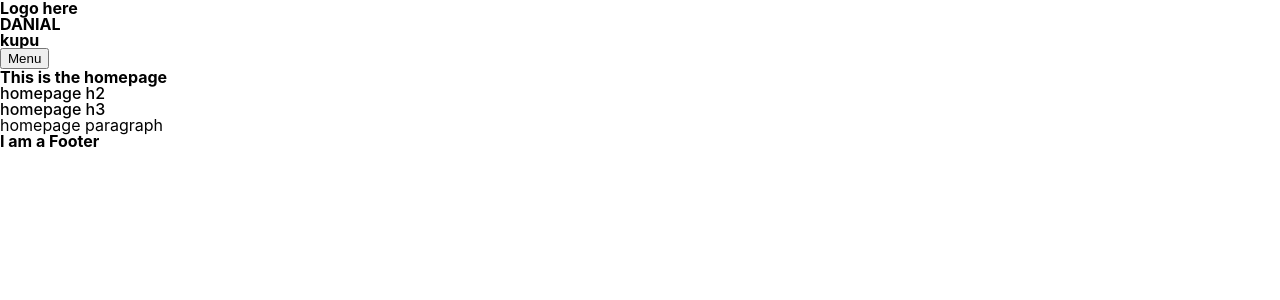
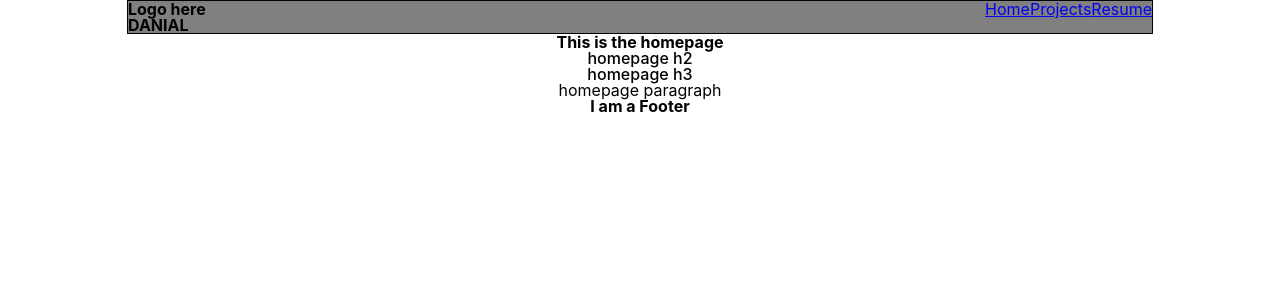
Before and after one commit to danialabubakar91/portfolio, a React (Vite) app: page / in a window 1280 px wide. Shown: the top 300 px of the page. Built offline with nearby package versions, Linux system fonts and the light colour scheme.

Commit message:
Setup menu with media query

```diff
--- a/src/App.css
+++ b/src/App.css
@@ -11,3 +11,9 @@ h1{
 h2, h3{
     font-weight:500;
 }
+
+#root{
+    display:flex;
+    flex-direction:column;
+    align-items: center;
+}
--- /dev/null
+++ b/src/components/Header.css
@@ -0,0 +1,23 @@
+header{
+    display:flex;
+    flex-direction:row;
+    justify-content: center;
+    width:80%;
+    justify-content: space-between;
+    border:1px solid black;
+    background-color: gray;
+}
+
+.menu-nav{
+    display:none;
+}
+
+@media only screen and (min-width:576px){
+    .menu-btn{
+        display:none;
+    }
+
+    .menu-nav{
+        display:block;
+    }
+}
--- a/src/components/Header.tsx
+++ b/src/components/Header.tsx
@@ -1,7 +1,5 @@
-import Result from './Menu/index.tsx'
-// import Menu from './Menu/Menu.tsx'
-// import MenuButton from './Menu/MenuButton.tsx'
-
+import Menu from './Menu/index.tsx'
+import './Header.css'
 
 const Header:React.FC = () => {
     return(
@@ -10,9 +8,14 @@ const Header:React.FC = () => {
                 <h1>Logo here</h1>
                 <h1>DANIAL</h1>
             </div>
-            <Result shalin={"kupu"}>
-                <Result.Button>Menu</Result.Button>
-            </Result>
+            <Menu>
+                <Menu.Button>Menu</Menu.Button>
+                <Menu.Dropdown>
+                    <Menu.Item path={"/"}>Home</Menu.Item>
+                    <Menu.Item path={"/projects"}>Projects</Menu.Item>
+                    <Menu.Item path={"/resume"}>Resume</Menu.Item>
+                </Menu.Dropdown>
+            </Menu>
         </header>
     )
 }
--- a/src/components/Menu/Menu.tsx
+++ b/src/components/Menu/Menu.tsx
@@ -3,36 +3,15 @@ import React from 'react'
 
 interface Props {
     children : React.ReactNode;
-    shalin: string
 }
 
 
-const Menu:React.FC<Props> = ({children,shalin}:Props) => {
+const Menu:React.FC<Props> = ({children}:Props) => {
     return(
-        <div>
-            <h1>{shalin}</h1>
+        <div className="menu">
             {children}
         </div>
     )
 }
 
 export default Menu;
-
-// import React from 'react'
-
-// type Props = {
-//     children: React.ReactNode;
-//     shalin: string
-// }
-
-
-// const Menu:React.FC<Props> = (props: Props) => {
-//     return(
-//         <div>
-//             <h1>{props.shalin}</h1>
-//             {props.children}
-//         </div>
-//     )
-// }
-
-// export default Menu;
--- a/src/components/Menu/MenuButton.tsx
+++ b/src/components/Menu/MenuButton.tsx
@@ -6,7 +6,7 @@ interface Props {
 
 const MenuButton:React.FC<Props> = ({children}:Props) => {
     return(
-        <button>{children}</button>
+        <button className="menu-btn">{children}</button>
     )
 }
 
--- /dev/null
+++ b/src/components/Menu/MenuDropdown.tsx
@@ -0,0 +1,13 @@
+interface Props {
+    children:React.ReactNode
+}
+
+const MenuDropdown:React.FC<Props> = ({children}:Props) => {
+    return(
+        <nav className="menu-nav">
+            {children}
+        </nav>
+    )
+}
+
+export default MenuDropdown
--- /dev/null
+++ b/src/components/Menu/MenuItem.tsx
@@ -0,0 +1,15 @@
+import { Link } from "react-router-dom"
+
+interface Props {
+    children: React.ReactNode;
+    path: string;
+}
+
+const MenuItem:React.FC<Props> = ({children, path} : Props) => {
+
+    return(
+        <Link to={path}>{children}</Link>
+    )
+}
+
+export default MenuItem;
--- a/src/components/Menu/index.tsx
+++ b/src/components/Menu/index.tsx
@@ -1,23 +1,17 @@
-
-
 import Menu from './Menu.tsx'
 import MenuButton from './MenuButton.tsx'
+import MenuDropdown from './MenuDropdown.tsx'
+import MenuItem from './MenuItem.tsx'
 
-interface MenuSomething extends React.FC<{ shalin:string, children: React.ReactNode }>{
-    Button: typeof MenuButton
+interface MenuInterface extends React.FC<{children: React.ReactNode }>{
+    Button: typeof MenuButton;
+    Dropdown: typeof MenuDropdown;
+    Item: typeof MenuItem;
 }
 
+const all:MenuInterface = Menu as MenuInterface;
+all.Button = MenuButton;
+all.Dropdown = MenuDropdown;
+all.Item = MenuItem;
 
-const Result:MenuSomething = Menu as MenuSomething;
-Result.Button = MenuButton;
-
-
-// Object.assign(Menu, {Button:MenuButton});
-// const MenuSomething = Menu as MenuSomething;
-
-// Object.assign(Menu, {Button:MenuButton});
-
-// const MenuSomething = Menu as MenuSomething;
-
-
-export default Result;
+export default all;
```
Also changed, not shown: src/components/Footer.tsx (+3 -6 lines).
